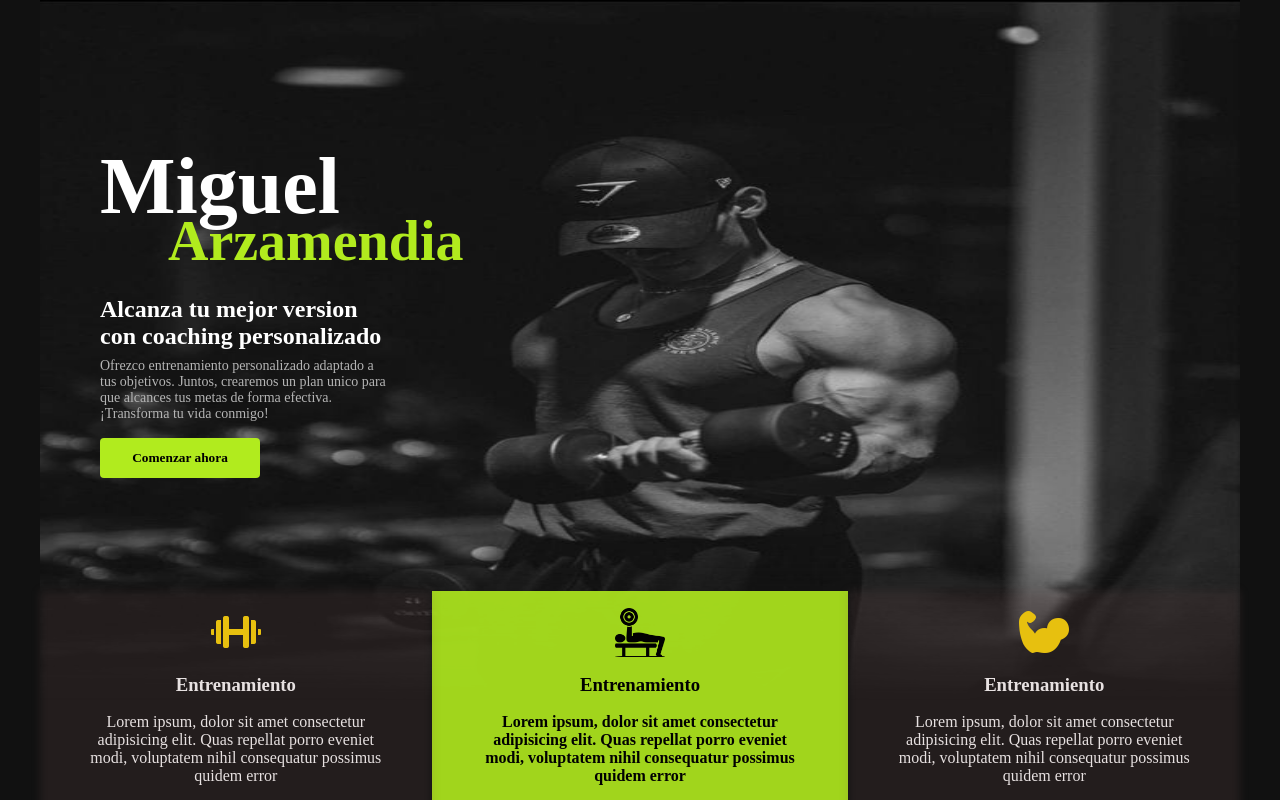
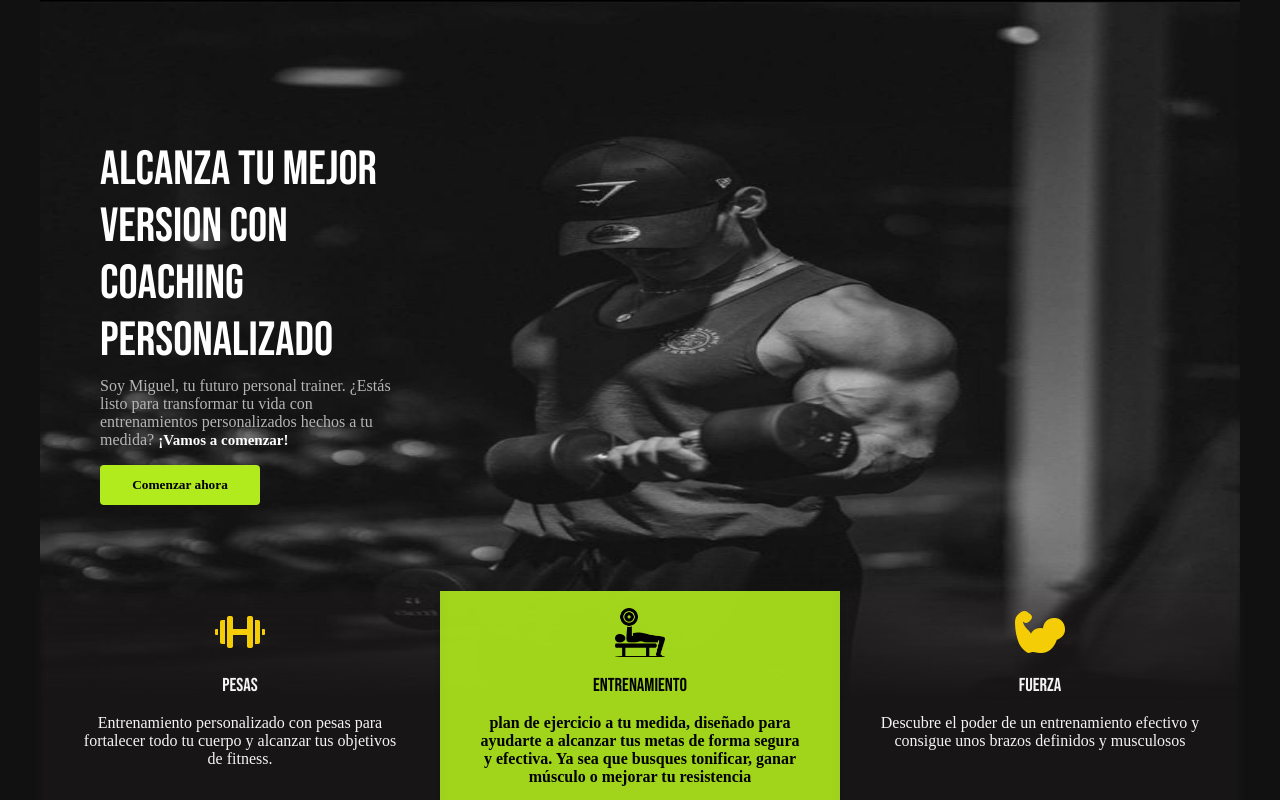
Before and after one commit to Alan-Ribeca/personal-trainer, a React (Vite) app: page / in a window 1280 px wide. Shown: the top 800 px of the page. Built offline with nearby package versions, Linux system fonts and the light colour scheme.

Commit message:
mejorando los estilos css

```diff
--- a/index.html
+++ b/index.html
@@ -1,13 +1,19 @@
 <!doctype html>
 <html lang="en">
+
 <head>
   <meta charset="UTF-8" />
   <link rel="icon" type="image/svg+xml" href="/vite.svg" />
+  <link rel="preconnect" href="https://fonts.googleapis.com">
+  <link rel="preconnect" href="https://fonts.gstatic.com" crossorigin>
+  <link href="https://fonts.googleapis.com/css2?family=Abel&family=Bebas+Neue&display=swap" rel="stylesheet">
   <meta name="viewport" content="width=device-width, initial-scale=1.0" />
   <title>Personal trainer</title>
 </head>
+
 <body>
   <div id="root"></div>
   <script type="module" src="/src/main.jsx"></script>
 </body>
+
 </html>
--- a/src/components/cuadradosTop/TopCuadrados.jsx
+++ b/src/components/cuadradosTop/TopCuadrados.jsx
@@ -11,11 +11,10 @@ export const TopCuadrados = () => {
             alt="svg de una mancuerna"
             className="imgSvg"
           />
-          <h3 className="titleCuadrado">Entrenamiento</h3>
+          <h3 className="titleCuadrado">Pesas</h3>
           <p className="textoCuadrado">
-            Lorem ipsum, dolor sit amet consectetur adipisicing elit. Quas
-            repellat porro eveniet modi, voluptatem nihil consequatur possimus
-            quidem error
+            Entrenamiento personalizado con pesas para fortalecer todo tu cuerpo
+            y alcanzar tus objetivos de fitness.
           </p>
         </div>
         <div className="cuadrado dos">
@@ -26,9 +25,9 @@ export const TopCuadrados = () => {
           />
           <h3 className="titleCuadrado">Entrenamiento</h3>
           <p className="textoCuadrado">
-            Lorem ipsum, dolor sit amet consectetur adipisicing elit. Quas
-            repellat porro eveniet modi, voluptatem nihil consequatur possimus
-            quidem error
+            plan de ejercicio a tu medida, diseñado para ayudarte a alcanzar tus
+            metas de forma segura y efectiva. Ya sea que busques tonificar,
+            ganar músculo o mejorar tu resistencia
           </p>
         </div>
         <div className="cuadrado tres">
@@ -39,11 +38,10 @@ export const TopCuadrados = () => {
               alt="svg de una mancuerna"
               className="imgSvg"
             />
-            <h3 className="titleCuadrado">Entrenamiento</h3>
+            <h3 className="titleCuadrado">Fuerza</h3>
             <p className="textoCuadrado">
-              Lorem ipsum, dolor sit amet consectetur adipisicing elit. Quas
-              repellat porro eveniet modi, voluptatem nihil consequatur possimus
-              quidem error
+              Descubre el poder de un entrenamiento efectivo y consigue unos
+              brazos definidos y musculosos
             </p>
           </div>
         </div>
--- a/src/components/cuadradosTop/cuadrados.scss
+++ b/src/components/cuadradosTop/cuadrados.scss
@@ -8,12 +8,13 @@
     height: 240px;
     background-color: transparent;
     position: relative;
+    width: 100%;
 
     .desenfocado {
       position: absolute;
       width: 100%;
       height: 100%;
-      background-color: rgba(117, 88, 88, 0.178);
+      background-color: rgb(117 88 88 / 7%);
       filter: blur(4px);
       top: 0;
       left: 0;
@@ -41,6 +42,7 @@
     &.dos {
       background-color: #b1eb1e;
       opacity: 0.9;
+
       .titleCuadrado {
         color: black;
       }
--- a/src/components/preguntas/Preguntas.jsx
+++ b/src/components/preguntas/Preguntas.jsx
@@ -32,10 +32,8 @@ export const Preguntas = () => {
           </svg>
           <div className="textPreg">
             <p>
-              Lorem, ipsum dolor sit amet consectetur adipisicing elit. Dolores
-              sint excepturi dolorem deserunt facere. Iure impedit eligendi hic
-              aut atque omnis voluptates, magni, esse doloribus saepe rem quo
-              tenetur fuga!
+              Trabajaremos juntos para definir tus objetivos y necesidades,
+              ajustando ejercicios y rutinas específicas para ti.
             </p>
           </div>
         </li>
@@ -57,10 +55,8 @@ export const Preguntas = () => {
           </svg>
           <div className="textPreg">
             <p>
-              Lorem, ipsum dolor sit amet consectetur adipisicing elit. Dolores
-              sint excepturi dolorem deserunt facere. Iure impedit eligendi hic
-              aut atque omnis voluptates, magni, esse doloribus saepe rem quo
-              tenetur fuga!
+              Las consultas están disponibles de lunes a viernes, de 8:00 am a
+              6:00 pm.
             </p>
           </div>
         </li>
@@ -82,10 +78,8 @@ export const Preguntas = () => {
           </svg>
           <div className="textPreg">
             <p>
-              Lorem, ipsum dolor sit amet consectetur adipisicing elit. Dolores
-              sint excepturi dolorem deserunt facere. Iure impedit eligendi hic
-              aut atque omnis voluptates, magni, esse doloribus saepe rem quo
-              tenetur fuga!
+              Los resultados varían, pero generalmente puedes empezar a notar
+              cambios en 4-6 semanas con constancia.
             </p>
           </div>
         </li>
@@ -107,10 +101,7 @@ export const Preguntas = () => {
           </svg>
           <div className="textPreg">
             <p>
-              Lorem, ipsum dolor sit amet consectetur adipisicing elit. Dolores
-              sint excepturi dolorem deserunt facere. Iure impedit eligendi hic
-              aut atque omnis voluptates, magni, esse doloribus saepe rem quo
-              tenetur fuga!
+              Sí, ajustamos el plan regularmente según tus avances y feedback.
             </p>
           </div>
         </li>
@@ -132,10 +123,8 @@ export const Preguntas = () => {
           </svg>
           <div className="textPreg">
             <p>
-              Lorem, ipsum dolor sit amet consectetur adipisicing elit. Dolores
-              sint excepturi dolorem deserunt facere. Iure impedit eligendi hic
-              aut atque omnis voluptates, magni, esse doloribus saepe rem quo
-              tenetur fuga!
+              Algunos planes pueden requerir equipo básico como pesas o bandas
+              elásticas, pero también hay opciones sin equipo.
             </p>
           </div>
         </li>
@@ -157,10 +146,8 @@ export const Preguntas = () => {
           </svg>
           <div className="textPreg">
             <p>
-              Lorem, ipsum dolor sit amet consectetur adipisicing elit. Dolores
-              sint excepturi dolorem deserunt facere. Iure impedit eligendi hic
-              aut atque omnis voluptates, magni, esse doloribus saepe rem quo
-              tenetur fuga!
+              El plan anual no está disponible actualmente debido a la demanda y
+              ajustes en la programación.
             </p>
           </div>
         </li>
@@ -182,10 +169,8 @@ export const Preguntas = () => {
           </svg>
           <div className="textPreg">
             <p>
-              Lorem, ipsum dolor sit amet consectetur adipisicing elit. Dolores
-              sint excepturi dolorem deserunt facere. Iure impedit eligendi hic
-              aut atque omnis voluptates, magni, esse doloribus saepe rem quo
-              tenetur fuga!
+              Evaluamos tu progreso a través de mediciones, fotos y rendimiento,
+              y lo comunicamos en sesiones de revisión mensuales.
             </p>
           </div>
         </li>
--- a/src/components/preguntas/preguntas.scss
+++ b/src/components/preguntas/preguntas.scss
@@ -30,6 +30,7 @@
       border-radius: 10px;
       box-shadow: -0.5px 1.5px 1px rgb(200 255 0 / 24%);
       cursor: pointer;
+      font-size: 1.2rem;
 
       .flechaPreg {
         padding-right: 1rem;
@@ -49,10 +50,11 @@
 
         .textPreg {
           display: block;
-          width: 90%;
+          width: 68%;
           position: absolute;
-          bottom: 5%;
+          bottom: 11%;
           background: transparent;
+          font-size: 1rem;
         }
 
         .flechaPreg {
--- a/src/components/top/Top.jsx
+++ b/src/components/top/Top.jsx
@@ -11,16 +11,14 @@ export const Top = () => {
           className="imgFondo"
         />
         <div className="contenedor">
-          <h1 className="name">
-            Miguel <strong className="apellido">Arzamendia</strong>
+          <h1 className="title">
+            Alcanza tu mejor version con coaching personalizado
           </h1>
-          <h2 className="title">
-            Alcanza tu mejor version con coaching personalizado
-          </h2>
           <p className="texto">
-            Ofrezco entrenamiento personalizado adaptado a tus objetivos.
-            Juntos, crearemos un plan unico para que alcances tus metas de forma
-            efectiva. ¡Transforma tu vida conmigo!
+            Soy Miguel, tu futuro personal trainer. ¿Estás listo para
+            transformar tu vida con entrenamientos personalizados hechos a tu
+            medida?{" "}
+            <strong className="textoComenzar">¡Vamos a comenzar!</strong>
           </p>
           <button className="comenzarAhora">Comenzar ahora</button>
         </div>
--- a/src/components/top/top.scss
+++ b/src/components/top/top.scss
@@ -12,33 +12,24 @@
     left: 5%;
     background-color: transparent;
 
-    .name {
-      position: relative;
-      background-color: transparent;
-      margin-bottom: 4rem;
-      font-size: 5rem;
-      .apellido {
-        background-color: transparent;
-        position: absolute;
-        font-size: 3.5rem;
-        top: 75%;
-        left: 7%;
-        color: #b1eb1e;
-      }
-    }
-
     .title {
       width: 30%;
       background-color: transparent;
       margin-bottom: 0.5rem;
+      font-size: 3rem;
     }
 
     .texto {
       background-color: transparent;
       width: 30%;
-      font-size: 14px;
+      font-size: 16px;
       color: #b5b5b5;
       margin-bottom: 1rem;
+
+      .textoComenzar {
+        color: white;
+        font-size: 15px;
+      }
     }
 
     .comenzarAhora {
--- a/src/css/App.scss
+++ b/src/css/App.scss
@@ -3,7 +3,7 @@
   margin: 0;
   padding: 0;
   color: white;
-  font-family: "Times New Roman", Times, serif;
+  font-family: serif;
 }
 
 body {
@@ -18,3 +18,12 @@ li,
 ul {
   background-color: transparent;
 }
+
+h1,
+h2,
+h3,
+h4 {
+  font-family: "Bebas Neue", sans-serif;
+  font-weight: 100;
+  font-style: normal;
+}
```
Lines whose indentation alone changed are shown as unchanged.
